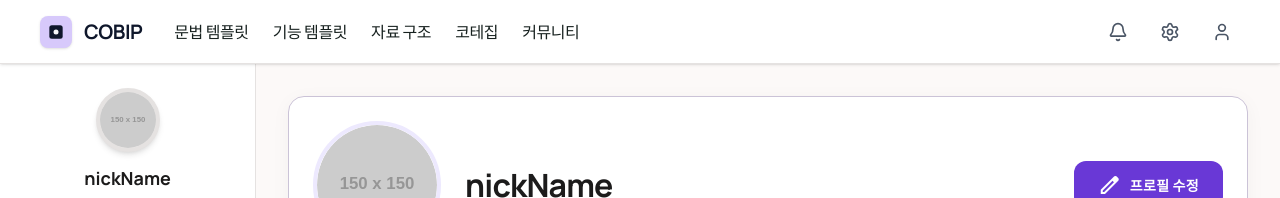
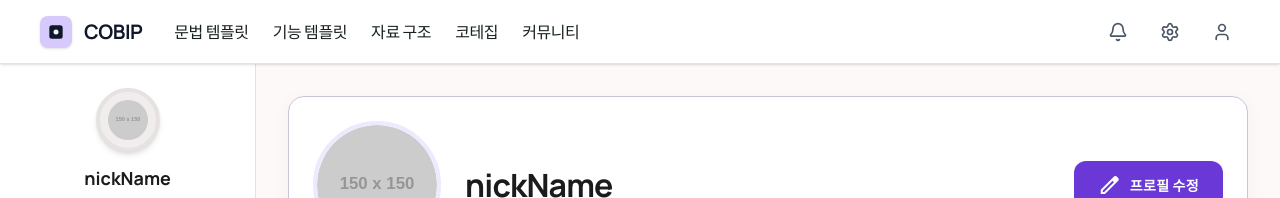
Before and after one commit to COBIP/COBIP_FE, a Next.js app: page /my-page/profile in a window 1280 px wide. Shown: the top 198 px of the page. Built offline with nearby package versions, Linux system fonts and the light colour scheme.

Commit message:
🐛 Sidebar의 이미지 컴포넌트 적용 및 최적화
MyPageSidebar img에서 image로 변경

```diff
--- a/src/features/my-page/components/common/MyPageSidebar.tsx
+++ b/src/features/my-page/components/common/MyPageSidebar.tsx
@@ -1,5 +1,6 @@
 'use client';
 
+import Image from 'next/image';
 import Link from "next/link";
 import { usePathname } from "next/navigation";
 import {
@@ -29,7 +30,13 @@ export default function MyPageSidebar({ user }: MyPageSidebarProps) {
             <div className="flex flex-col items-center pb-6 border-b border-[#e5e2e1]">
                 <div className="w-16 h-16 bg-[#f0edec] rounded-full flex items-center justify-center mb-3 shadow-md border-4 border-[#e5e2e1] overflow-hidden">
                     {user.image ? (
-                        <img src={user.image} alt={user.nickName} className="w-full h-full object-cover" />
+                        <Image
+                            src={user.image || "/default-profile.png"}
+                            alt="프로필 이미지"
+                            width={40}
+                            height={40}
+                            className="rounded-full"
+                        />
                     ) : (
                         <User size={20} className="text-gray-600" />
                     )}
```
